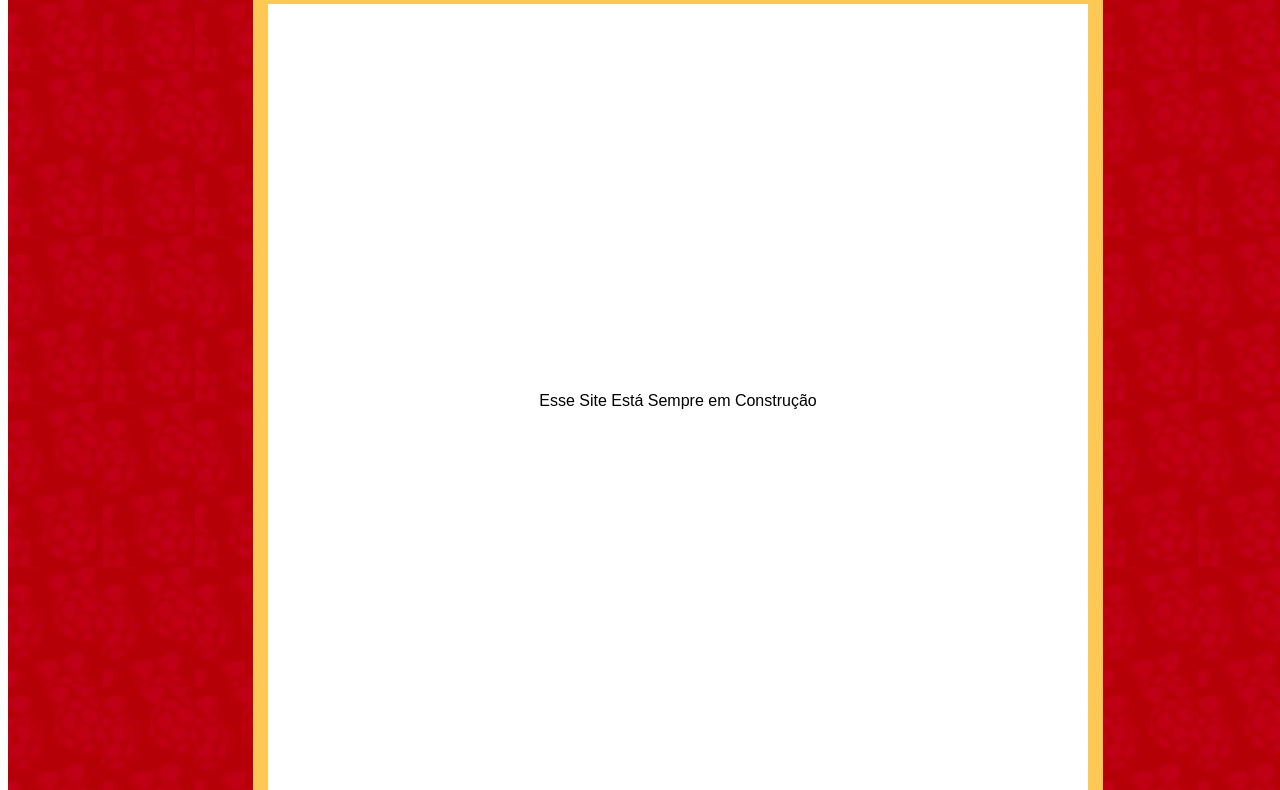
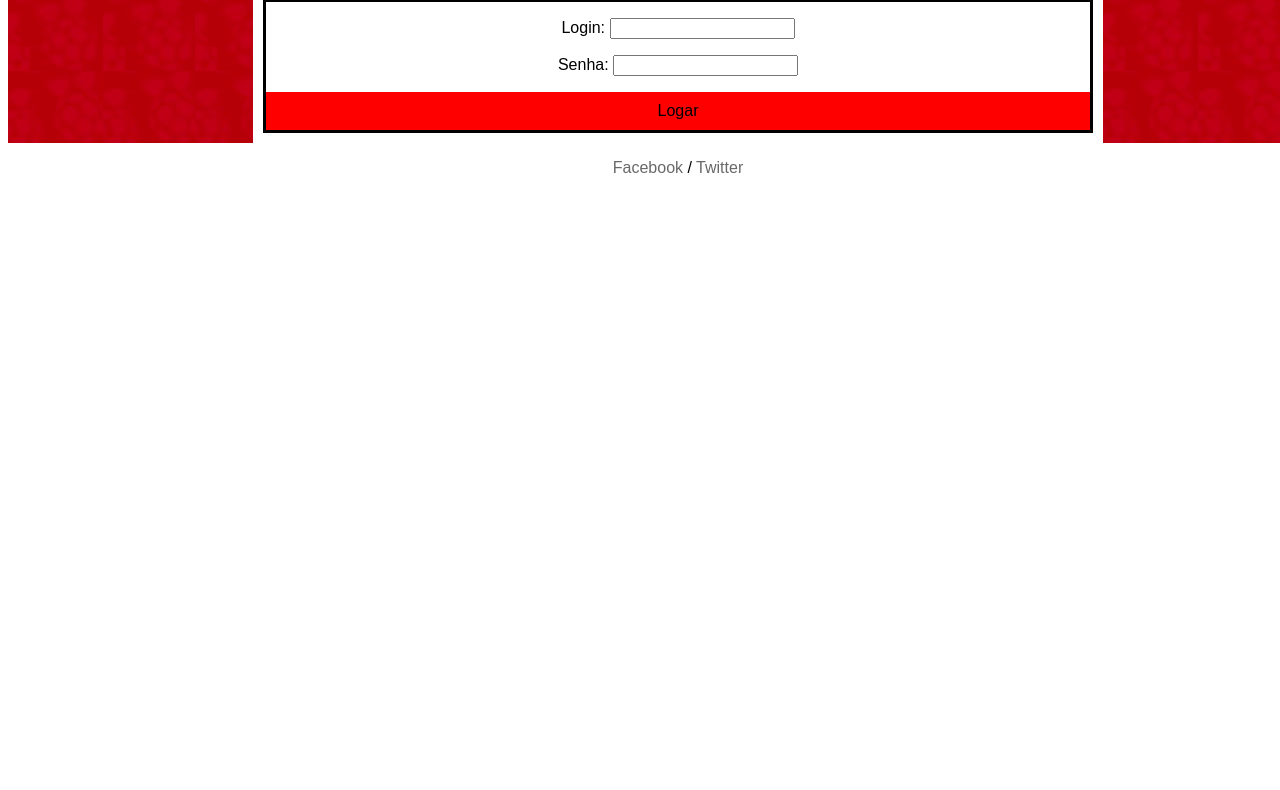
Before and after one commit to Dhashi/HTML-CSS-TecnoJr., a plain HTML site: page html/tutorial.html in a window 1280 px wide. Shown: the part 79-869 px from the top of the page. After the commit the page ends 800 px from the top, so only its background shows below. Drawn offline with Linux system fonts and the light colour scheme; files that its build step writes are made by us from their sources; files whose address does not match are found by name.

Commit message:
Início de Criação da Página de Login do Forum

```diff
--- /dev/null
+++ b/css/tutorial.css
@@ -0,0 +1,48 @@
+.login {
+    width: 100%;
+    align-content: center;
+    text-align: center;
+    border-style: solid;
+    border-color: black;
+}
+
+.buttom {
+    background-color: red;
+    padding: 10px;
+}
+
+
+/*Organização das Colunas*/
+
+.col-left,
+.col-right,
+.middle {
+    padding: 10px;
+}
+
+
+/* Style the left column */
+
+.col-left {
+    grid-area: left;
+}
+
+.col-right {
+    grid-area: right;
+}
+
+.col-left,
+.col-right {
+    width: 245px;
+    background-image: url("../images/index-back.jpg");
+}
+
+
+/* Conteúdo Principal */
+
+.middle {
+    grid-area: middle;
+    text-align: center;
+    margin-top: 70px;
+    width: 850px;
+}
--- a/html/tutorial.html
+++ b/html/tutorial.html
@@ -3,8 +3,8 @@
 
 <head>
 
-    <link rel="stylesheet" href="css/main.css">
-    <link rel="stylesheet" href="css/index.css">
+
+    <link rel="stylesheet" href="../css/tutorial.css">
     <link rel="stylesheet" href="../css/main.css">
 
 </head>
@@ -41,53 +41,19 @@
         <div class="col-right"></div>
 
         <div class="middle">
-            <br>
-            <br>
-            <br>
-            <br>
-            <br>
-            <br>
-            <br>
-            <br>
-            <br>
-            <br>
-            <br>
-            <br>
-            <br>
-            <br>
-            <br>
-            <br>
-            <br>
-            <br>
-            <br>
-            <br>
-            <br>Esse Site Está Sempre em Construção
-            <br>
-            <br>
-            <br>
-            <br>
-            <br>
-            <br>
-            <br>
-            <br>
-            <br>
-            <br>
-            <br>
-            <br>
-            <br>
-            <br>
-            <br>
-            <br>
-            <br>
-            <br>
-            <br>
-            <br>
-            <br>
-            <br>
-            <br>
-            <br>
-            <br>
 
+            <div class="login">
+                <form method="GET">
+
+                    <p>Login: <input type="text"></p>
+
+                    <p>Senha: <input type="password"></p>
+
+                </form>
+
+                <div class="buttom">Logar</div>
+
+            </div>
 
         </div>
 
```
Also changed, not shown: README.md (deleted).
